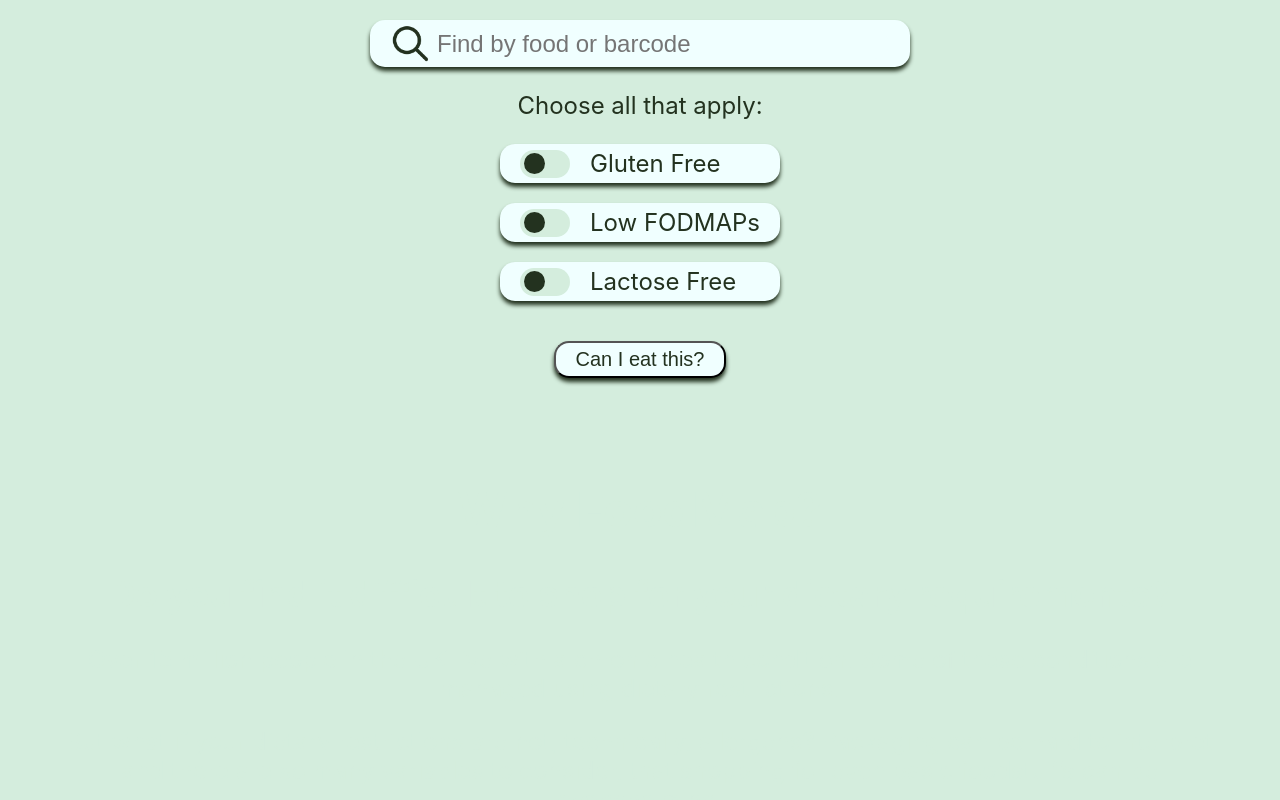
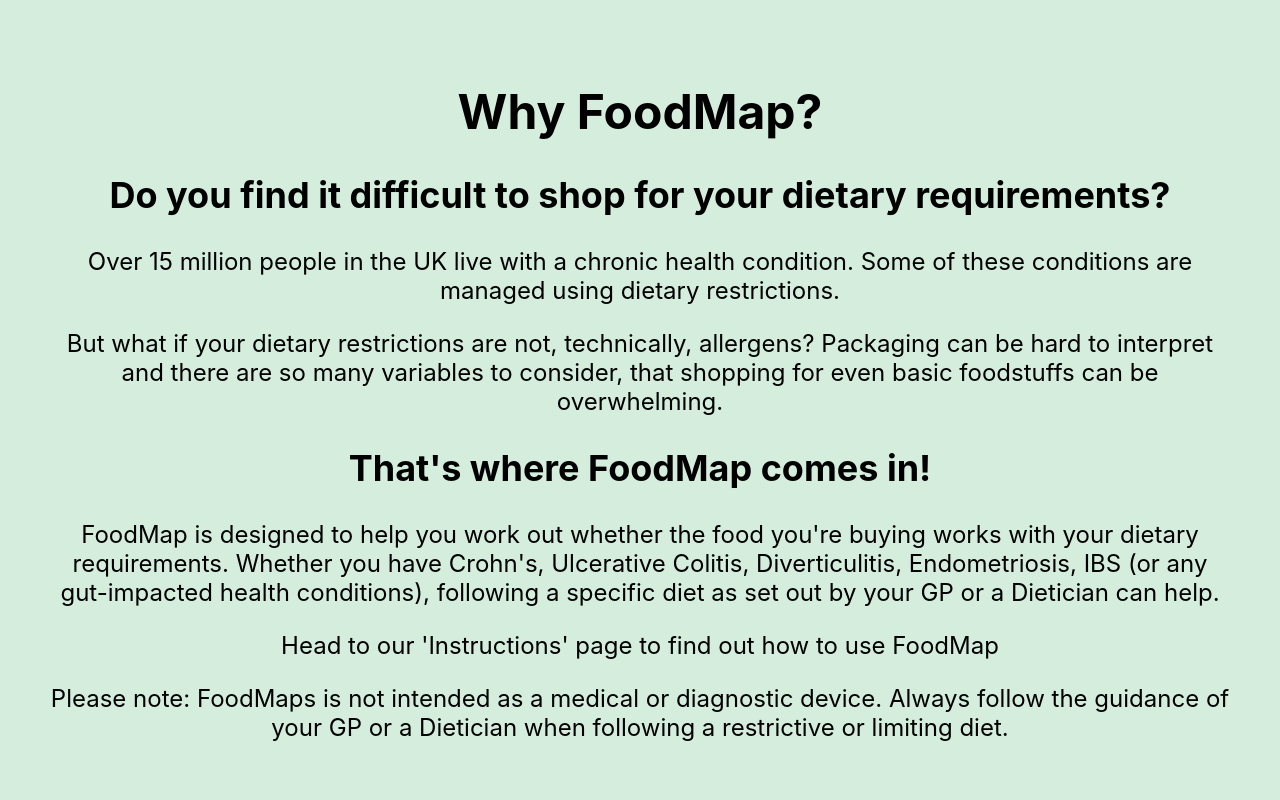
Before and after one commit to SchoolOfCode/bc13_final-project_front-end-6-weddings-a-seamonkey, a React (Create React App) app: page / in a window 1280 px wide. Shown: the top 800 px of the page. Built offline with nearby package versions, Linux system fonts and the light colour scheme; no server answers.

Commit message:
changed font colour so text could be seen

```diff
--- a/src/Components/About/about.css
+++ b/src/Components/About/about.css
@@ -10,7 +10,7 @@
     padding: 50px;
     text-align: center;
     background-color: #D4EDDD;
-    color: #D4EDDD;
+    color: black;
   }
 
   .title {
--- a/src/Components/About/about.js
+++ b/src/Components/About/about.js
@@ -62,7 +62,6 @@ export default function About() {
                             <h2>Martha Bennett</h2>
                             <p className="title">SoC Bootcamper</p>
                             <p>Some text that describes me lorem ipsum ipsum lorem.</p>
-                            <p>Martha's GitHub link</p>
                             <p><button className="button">Find out more</button></p>
 
 </div> )}
--- a/src/Components/App/App.js
+++ b/src/Components/App/App.js
@@ -1,14 +1,11 @@
 import "./App.css";
-import Search from "../Search/Search.js";
 import About from "../About/about.js";
-import Instructions from "../Instructions/instructions.js";
 
 function App() {
 	return (
 		<div className="App">
-				<Search />
+
 				<About />
-				<Instructions />
 		</div>
 	);
 }
```
